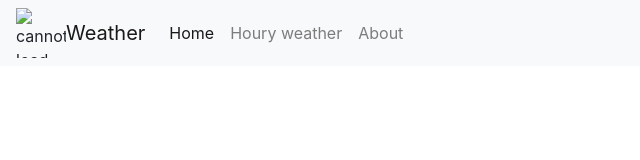
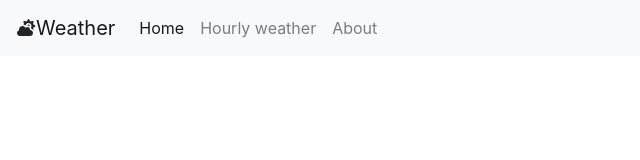
Before and after one commit to elenapanovska/workshop-weather, a plain HTML site: page Workshop- weather/index.html in a window 1280 px wide. Shown: the whole page, without its empty margins (0-640 px from the left). Drawn offline with nearby package versions, Linux system fonts and the light colour scheme.

Commit message:
font awsome added

```diff
--- a/Workshop- weather/index.html
+++ b/Workshop- weather/index.html
@@ -5,6 +5,7 @@
     <meta name="viewport" content="width=device-width, initial-scale=1.0">
     <meta http-equiv="X-UA-Compatible" content="ie=edge">
     <title>Document</title>
+    <link rel="stylesheet" href="./resources/fontawesome-free-5.11.2-web/css/all.css">
     <link rel="stylesheet" href="https://stackpath.bootstrapcdn.com/bootstrap/4.4.1/css/bootstrap.min.css"
     integrity="sha384-Vkoo8x4CGsO3+Hhxv8T/Q5PaXtkKtu6ug5TOeNV6gBiFeWPGFN9MuhOf23Q9Ifjh" crossorigin="anonymous">
     <link rel="stylesheet" href="style.css">
@@ -12,7 +13,7 @@
 </head>
 <body>
     <nav class="navbar navbar-expand-lg navbar-light bg-light">
-        <img src="./assets/weather-logo.gif" alt="cannot load image" id="logo">
+      <i class="fas fa-cloud-sun"></i>
         <a class="navbar-brand" href="#">Weather</a>
         <button class="navbar-toggler" type="button" data-toggle="collapse" data-target="#navbarNav" aria-controls="navbarNav" aria-expanded="false" aria-label="Toggle navigation">
           <span class="navbar-toggler-icon"></span>
@@ -23,7 +24,7 @@
               <a class="nav-link" href="#">Home <span class="sr-only">(current)</span></a>
             </li>
             <li class="nav-item">
-              <a class="nav-link" href="#">Houry weather</a>
+              <a class="nav-link" href="#">Hourly weather</a>
             </li>
             <li class="nav-item">
               <a class="nav-link" href="#">About</a>
```
